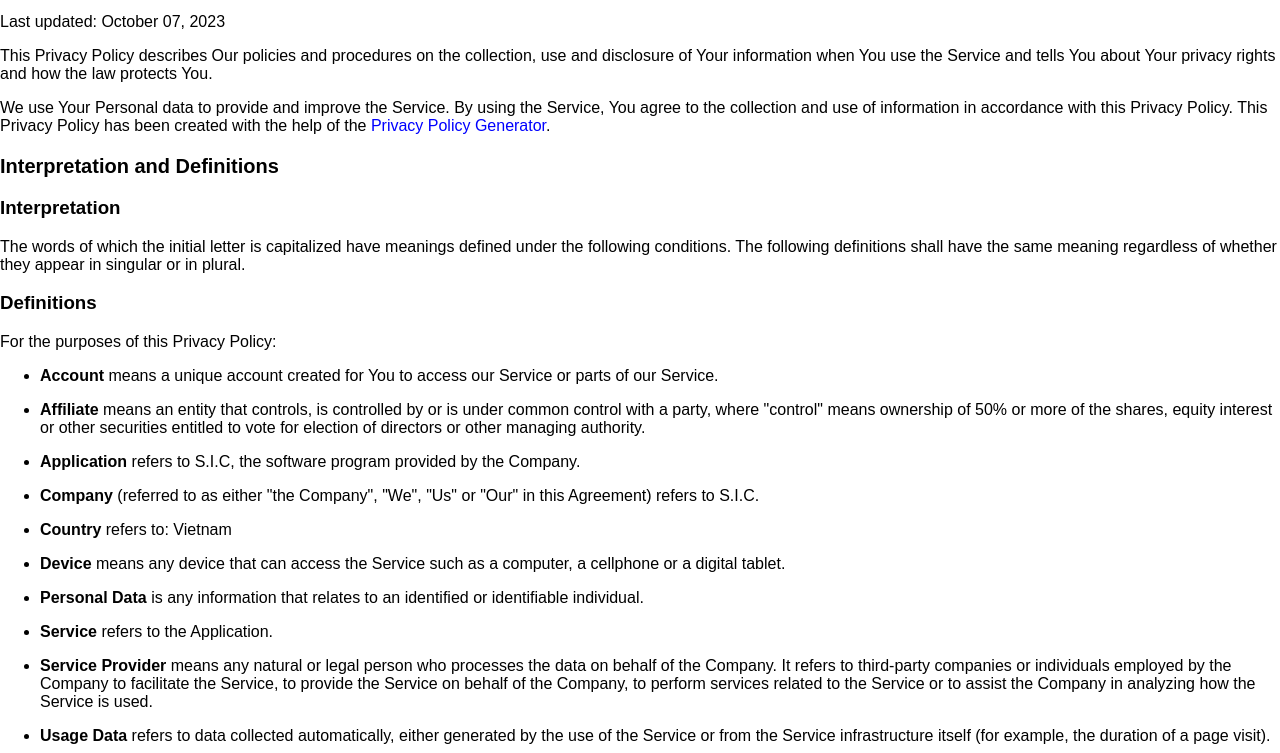
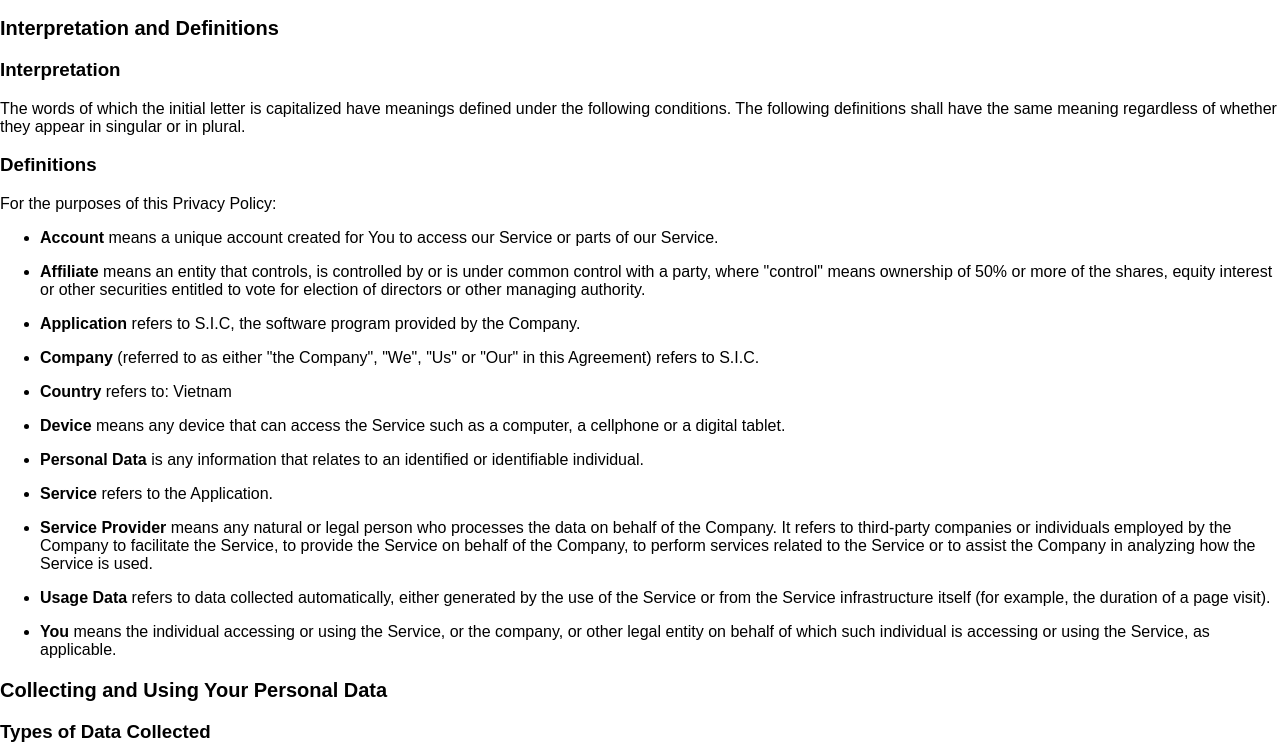
Before and after one commit to trien19981/antoanbaomat, a plain HTML site: page index.html in a window 1280 px wide. Shown: the part 47-800 px from the top of the page. Drawn offline with Linux system fonts and the light colour scheme.

Commit message:
Update index.html

```diff
--- a/index.html
+++ b/index.html
@@ -8,9 +8,6 @@
 </head>
 <body>
    <h1>Privacy Policy</h1>
-<p>Last updated: October 07, 2023</p>
-<p>This Privacy Policy describes Our policies and procedures on the collection, use and disclosure of Your information when You use the Service and tells You about Your privacy rights and how the law protects You.</p>
-<p>We use Your Personal data to provide and improve the Service. By using the Service, You agree to the collection and use of information in accordance with this Privacy Policy. This Privacy Policy has been created with the help of the <a href="https://www.privacypolicies.com/privacy-policy-generator/" target="_blank">Privacy Policy Generator</a>.</p>
 <h2>Interpretation and Definitions</h2>
 <h3>Interpretation</h3>
 <p>The words of which the initial letter is capitalized have meanings defined under the following conditions. The following definitions shall have the same meaning regardless of whether they appear in singular or in plural.</p>
```
